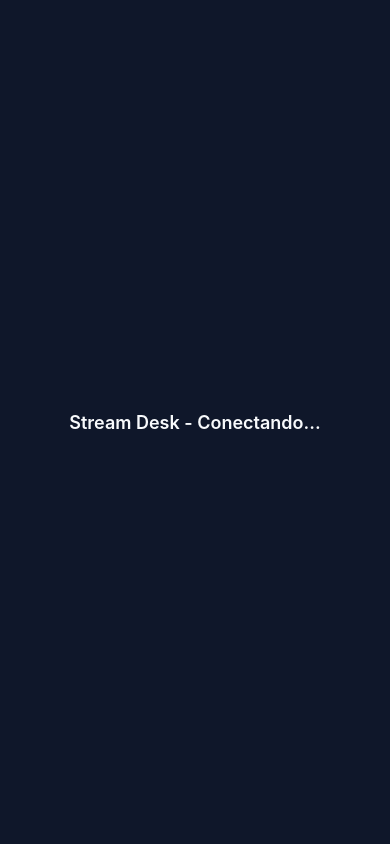
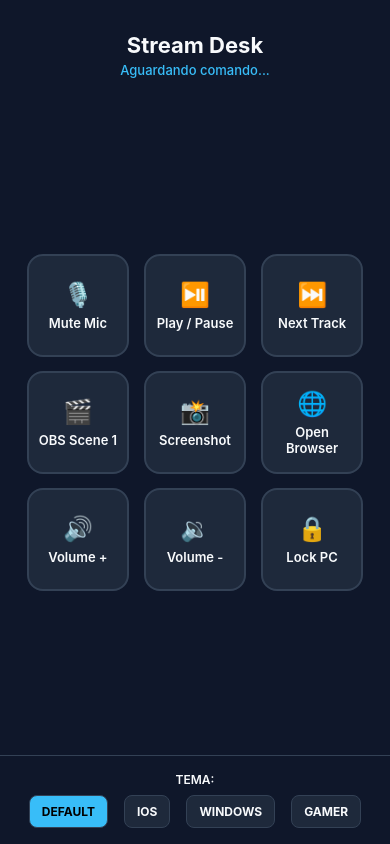
Before and after one commit to pv-flows/stream-desk-app, a React Native app in the folder mobile/: screen / in a window 390 px wide. Built offline with nearby package versions, Linux system fonts and the light colour scheme.

Commit message:
feat(mobile): add theme store, colors and deck grid UI

```diff
--- /dev/null
+++ b/mobile/src/components/DeckButton.tsx
@@ -0,0 +1,62 @@
+import React from 'react';
+import { Pressable, StyleSheet, Text } from 'react-native';
+import { useThemeStore } from '../store/themeStore';
+
+export interface DeckButtonItem {
+  id: string;
+  label: string;
+  action: string;
+  icon?: string;
+}
+
+interface DeckButtonProps {
+  item: DeckButtonItem;
+  onPress: (item: DeckButtonItem) => void;
+}
+
+export const DeckButton: React.FC<DeckButtonProps> = ({ item, onPress }) => {
+  const palette = useThemeStore((state) => state.palette);
+
+  return (
+    <Pressable
+      onPress={() => onPress(item)}
+      style={({ pressed }) => [
+        styles.button,
+        {
+          backgroundColor: palette.buttonBackground,
+          borderColor: pressed ? palette.highlight : palette.borderColor,
+          transform: [{ scale: pressed ? 0.94 : 1 }],
+        },
+      ]}
+    >
+      {item.icon ? (
+        <Text style={[styles.icon, { color: palette.highlight }]}>{item.icon}</Text>
+      ) : null}
+      <Text style={[styles.label, { color: palette.textColor }]} numberOfLines={2}>
+        {item.label}
+      </Text>
+    </Pressable>
+  );
+};
+
+const styles = StyleSheet.create({
+  button: {
+    width: '28%',
+    aspectRatio: 1,
+    borderRadius: 16,
+    borderWidth: 2,
+    alignItems: 'center',
+    justifyContent: 'center',
+    padding: 8,
+    margin: '2%',
+  },
+  icon: {
+    fontSize: 24,
+    marginBottom: 6,
+  },
+  label: {
+    fontSize: 13,
+    fontWeight: '600',
+    textAlign: 'center',
+  },
+});
--- /dev/null
+++ b/mobile/src/components/DeckGrid.tsx
@@ -0,0 +1,29 @@
+import React from 'react';
+import { StyleSheet, View } from 'react-native';
+import { DeckButton, DeckButtonItem } from './DeckButton';
+
+interface DeckGridProps {
+  buttons: DeckButtonItem[];
+  onButtonPress: (item: DeckButtonItem) => void;
+}
+
+export const DeckGrid: React.FC<DeckGridProps> = ({ buttons, onButtonPress }) => {
+  return (
+    <View style={styles.grid}>
+      {buttons.map((item) => (
+        <DeckButton key={item.id} item={item} onPress={onButtonPress} />
+      ))}
+    </View>
+  );
+};
+
+const styles = StyleSheet.create({
+  grid: {
+    flexDirection: 'row',
+    flexWrap: 'wrap',
+    justifyContent: 'center',
+    alignItems: 'center',
+    width: '100%',
+    paddingHorizontal: 12,
+  },
+});
--- a/mobile/src/screens/HomeScreen.tsx
+++ b/mobile/src/screens/HomeScreen.tsx
@@ -1,24 +1,128 @@
-import React from 'react';
-import { StyleSheet, Text, View } from 'react-native';
+import React, { useState } from 'react';
+import { Pressable, SafeAreaView, StyleSheet, Text, View } from 'react-native';
+import { DeckButtonItem } from '../components/DeckButton';
+import { DeckGrid } from '../components/DeckGrid';
+import { useThemeStore } from '../store/themeStore';
+import { ThemeName } from '../theme/colors';
+
+const INITIAL_BUTTONS: DeckButtonItem[] = [
+  { id: '1', label: 'Mute Mic', action: 'AUDIO_MUTE_MIC', icon: '🎙️' },
+  { id: '2', label: 'Play / Pause', action: 'MEDIA_PLAY_PAUSE', icon: '⏯️' },
+  { id: '3', label: 'Next Track', action: 'MEDIA_NEXT', icon: '⏭️' },
+  { id: '4', label: 'OBS Scene 1', action: 'OBS_SCENE_1', icon: '🎬' },
+  { id: '5', label: 'Screenshot', action: 'SYSTEM_SCREENSHOT', icon: '📸' },
+  { id: '6', label: 'Open Browser', action: 'APP_OPEN_BROWSER', icon: '🌐' },
+  { id: '7', label: 'Volume +', action: 'AUDIO_VOL_UP', icon: '🔊' },
+  { id: '8', label: 'Volume -', action: 'AUDIO_VOL_DOWN', icon: '🔉' },
+  { id: '9', label: 'Lock PC', action: 'SYSTEM_LOCK', icon: '🔒' },
+];
+
+const THEME_OPTIONS: ThemeName[] = ['default', 'ios', 'windows', 'gamer'];
 
 export const HomeScreen: React.FC = () => {
+  const { theme, palette, setTheme } = useThemeStore();
+  const [lastAction, setLastAction] = useState<string>('Aguardando comando...');
+
+  const handleButtonPress = (item: DeckButtonItem) => {
+    setLastAction(`Comando: ${item.label} (${item.action})`);
+  };
+
   return (
-    <View style={styles.container}>
-      <Text style={styles.title}>Stream Desk - Conectando...</Text>
-    </View>
+    <SafeAreaView style={[styles.container, { backgroundColor: palette.background }]}>
+      <View style={styles.header}>
+        <Text style={[styles.title, { color: palette.textColor }]}>Stream Desk</Text>
+        <Text style={[styles.subtitle, { color: palette.highlight }]}>{lastAction}</Text>
+      </View>
+
+      <View style={styles.gridContainer}>
+        <DeckGrid buttons={INITIAL_BUTTONS} onButtonPress={handleButtonPress} />
+      </View>
+
+      <View style={[styles.footer, { borderTopColor: palette.borderColor }]}>
+        <Text style={[styles.footerLabel, { color: palette.textColor }]}>Tema:</Text>
+        <View style={styles.themeRow}>
+          {THEME_OPTIONS.map((option) => {
+            const isSelected = theme === option;
+            return (
+              <Pressable
+                key={option}
+                onPress={() => setTheme(option)}
+                style={[
+                  styles.themeButton,
+                  {
+                    backgroundColor: isSelected ? palette.highlight : palette.buttonBackground,
+                    borderColor: palette.borderColor,
+                  },
+                ]}
+              >
+                <Text
+                  style={[
+                    styles.themeButtonText,
+                    { color: isSelected ? '#000000' : palette.textColor },
+                  ]}
+                >
+                  {option.toUpperCase()}
+                </Text>
+              </Pressable>
+            );
+          })}
+        </View>
+      </View>
+    </SafeAreaView>
   );
 };
 
 const styles = StyleSheet.create({
   container: {
     flex: 1,
-    backgroundColor: '#0f172a',
+    justifyContent: 'space-between',
+  },
+  header: {
+    paddingTop: 32,
+    paddingBottom: 12,
+    paddingHorizontal: 20,
     alignItems: 'center',
+  },
+  title: {
+    fontSize: 22,
+    fontWeight: '700',
+  },
+  subtitle: {
+    fontSize: 13,
+    marginTop: 4,
+    fontWeight: '500',
+  },
+  gridContainer: {
+    flex: 1,
     justifyContent: 'center',
   },
-  title: {
-    color: '#f8fafc',
-    fontSize: 18,
+  footer: {
+    paddingVertical: 16,
+    paddingHorizontal: 16,
+    borderTopWidth: 1,
+    alignItems: 'center',
+  },
+  footerLabel: {
+    fontSize: 12,
     fontWeight: '600',
+    marginBottom: 8,
+    textTransform: 'uppercase',
+  },
+  themeRow: {
+    flexDirection: 'row',
+    justifyContent: 'center',
+    flexWrap: 'wrap',
+    gap: 8,
+  },
+  themeButton: {
+    paddingVertical: 8,
+    paddingHorizontal: 12,
+    borderRadius: 8,
+    borderWidth: 1,
+    marginHorizontal: 4,
+  },
+  themeButtonText: {
+    fontSize: 12,
+    fontWeight: '700',
   },
 });
--- /dev/null
+++ b/mobile/src/store/themeStore.ts
@@ -0,0 +1,18 @@
+import { create } from 'zustand';
+import { ThemeName, ThemePalette, themes } from '../theme/colors';
+
+interface ThemeState {
+  theme: ThemeName;
+  palette: ThemePalette;
+  setTheme: (theme: ThemeName) => void;
+}
+
+export const useThemeStore = create<ThemeState>((set) => ({
+  theme: 'default',
+  palette: themes.default,
+  setTheme: (theme: ThemeName) =>
+    set({
+      theme,
+      palette: themes[theme],
+    }),
+}));
--- /dev/null
+++ b/mobile/src/theme/colors.ts
@@ -0,0 +1,40 @@
+export type ThemeName = 'default' | 'ios' | 'windows' | 'gamer';
+
+export interface ThemePalette {
+  background: string;
+  buttonBackground: string;
+  textColor: string;
+  highlight: string;
+  borderColor: string;
+}
+
+export const themes: Record<ThemeName, ThemePalette> = {
+  default: {
+    background: '#0f172a',
+    buttonBackground: '#1e293b',
+    textColor: '#f8fafc',
+    highlight: '#38bdf8',
+    borderColor: '#334155',
+  },
+  ios: {
+    background: '#f2f2f7',
+    buttonBackground: '#ffffff',
+    textColor: '#1c1c1e',
+    highlight: '#007aff',
+    borderColor: '#d1d1d6',
+  },
+  windows: {
+    background: '#1f1f1f',
+    buttonBackground: '#2d2d2d',
+    textColor: '#ffffff',
+    highlight: '#0078d4',
+    borderColor: '#404040',
+  },
+  gamer: {
+    background: '#090014',
+    buttonBackground: '#16002b',
+    textColor: '#00ffcc',
+    highlight: '#ff007f',
+    borderColor: '#ff007f',
+  },
+};
```
Also changed, not shown: 2 other files (tests, documents, lock files or other folders).
